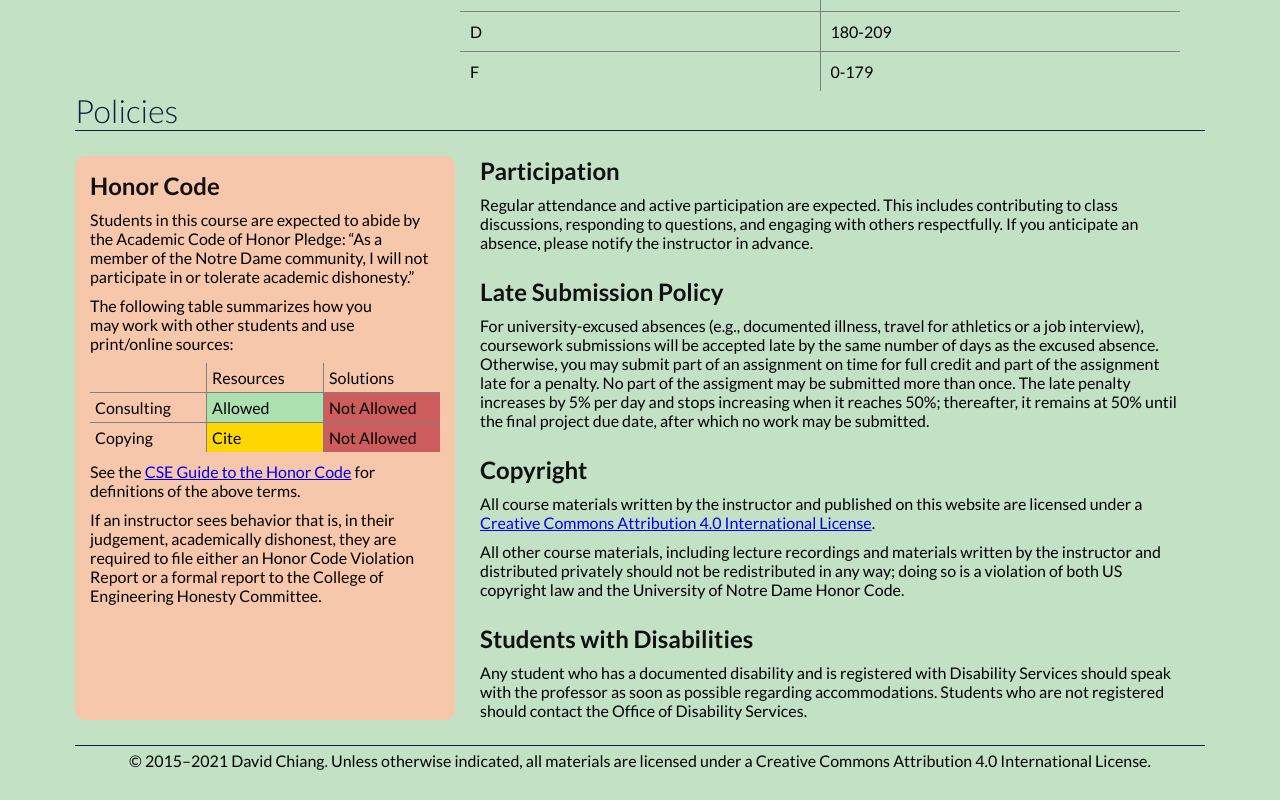
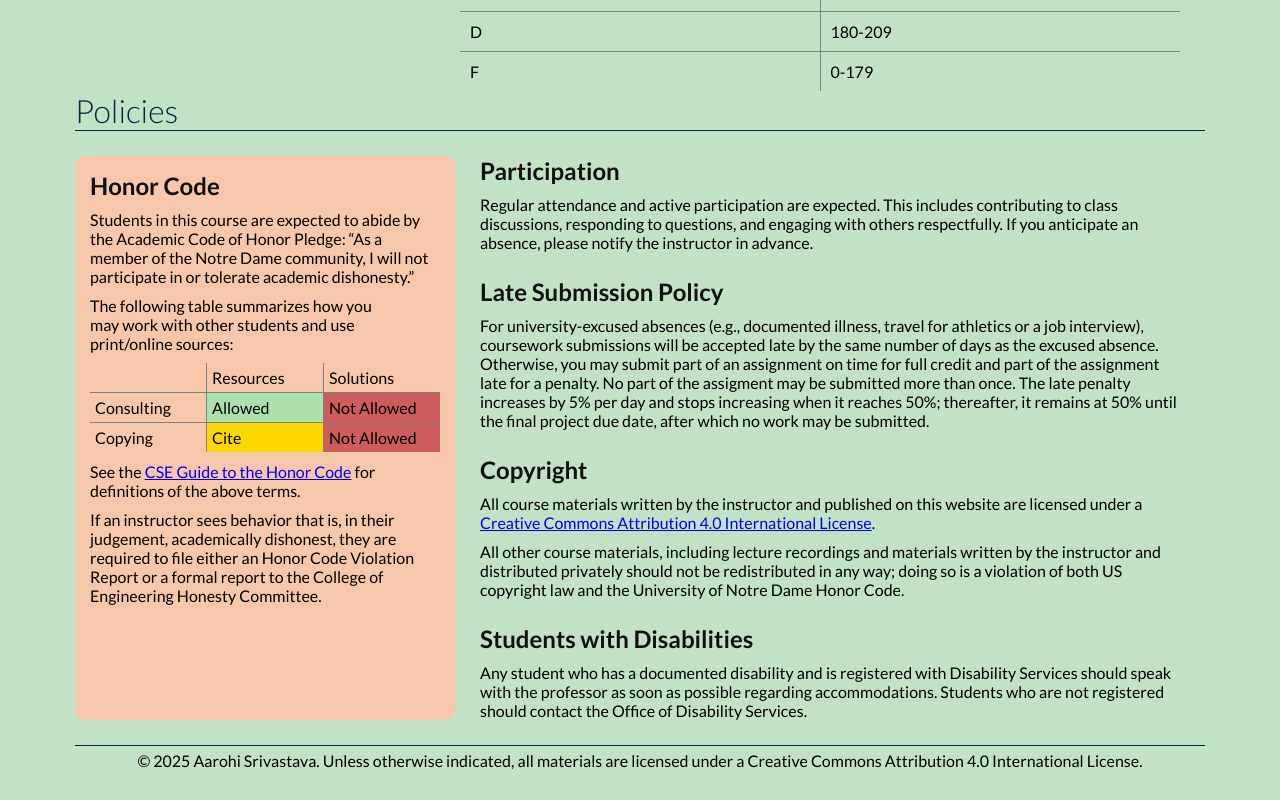
Before and after one commit to aarsri/cse40657, a React (Vite) app: page / in a window 1280 px wide. Shown: the part 2132-2932 px from the top of the page. Built offline with nearby package versions, Linux system fonts and the light colour scheme.

Commit message:
Update footer.tsx

```diff
--- a/src/components/layout/footer.tsx
+++ b/src/components/layout/footer.tsx
@@ -1,7 +1,7 @@
 const Footer = () => {
   return (
     <footer>
-      © 2015–2021 David Chiang. Unless otherwise indicated, all materials are licensed under a Creative Commons Attribution 4.0 International License.
+      © 2025 Aarohi Srivastava. Unless otherwise indicated, all materials are licensed under a Creative Commons Attribution 4.0 International License.
     </footer>
   );
 }
```
